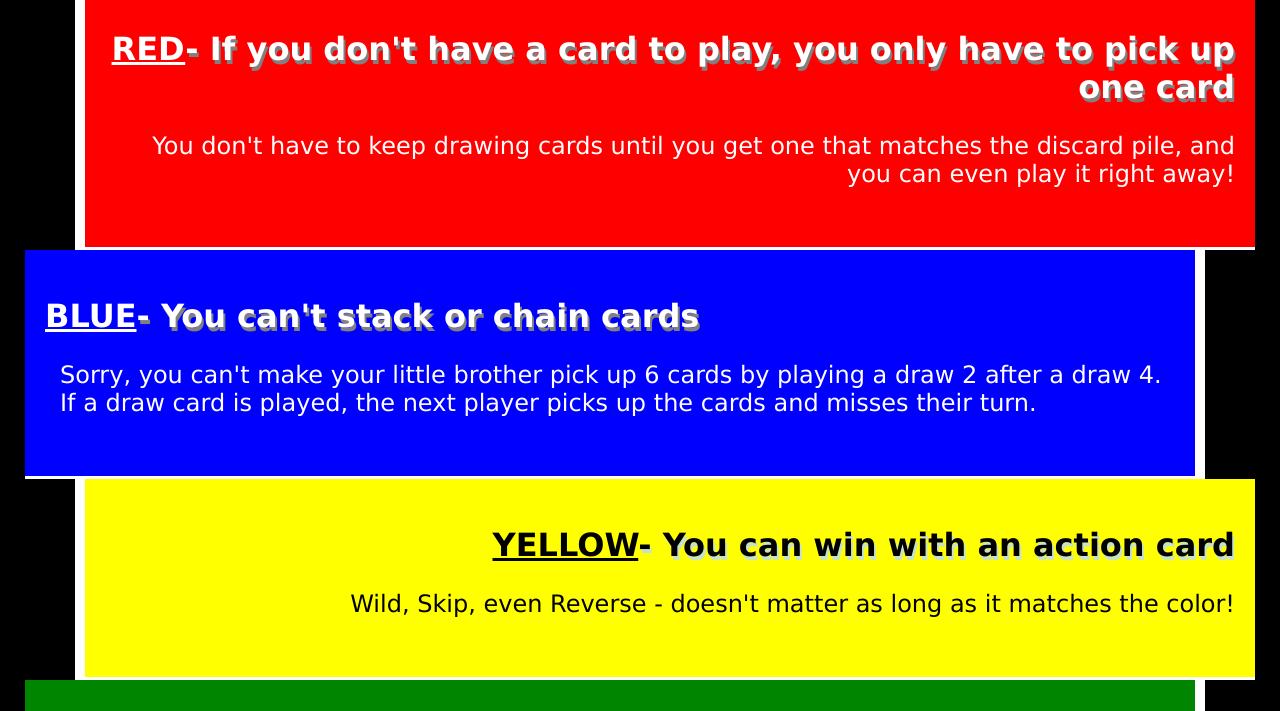
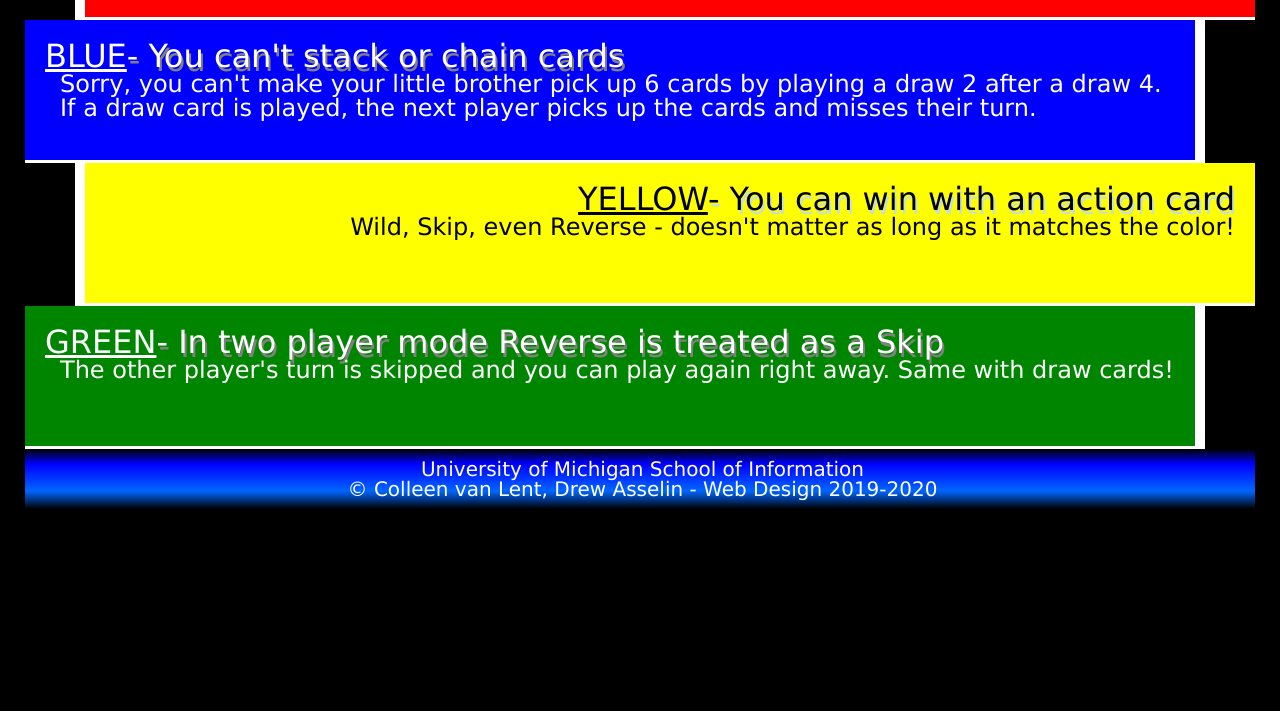
Before and after one commit to aahuang01/homework2-2022, a plain HTML site: page index.html in a window 1280 px wide. Shown: the part 716-1427 px from the top of the page. After the commit the page ends 1225 px from the top, so only its background shows below. Drawn offline with Linux system fonts and the light colour scheme.

Commit message:
Add files via upload

```diff
--- a/css/style.css
+++ b/css/style.css
@@ -98,5 +98,7 @@ footer {
 footer p {
     text-align: center;
     font-size: 20px;
-    padding: 10px 10px 10px 0px;
+    padding-top: 10px;
+    padding-right: 10px;
+    padding-bottom: 10px;
 }
--- a/index.html
+++ b/index.html
@@ -2,6 +2,7 @@
 <html lang="en">
 <head>
   <meta charset="UTF-8">
+  <link rel="stylesheet" type="text/css" href="css/html5reset.css">
   <link rel="stylesheet" type="text/css" href="css/style.css">
   <meta name="viewport" content="width=device-width, initial-scale=1.0">
   <link rel="shortcut icon" href="imgs/favicon.ico" type="image/gif">
```
